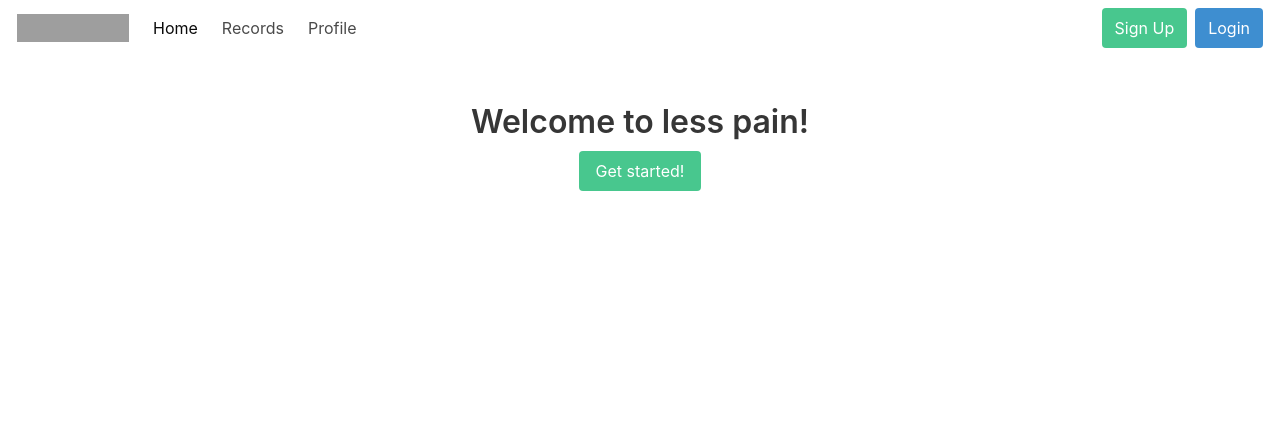
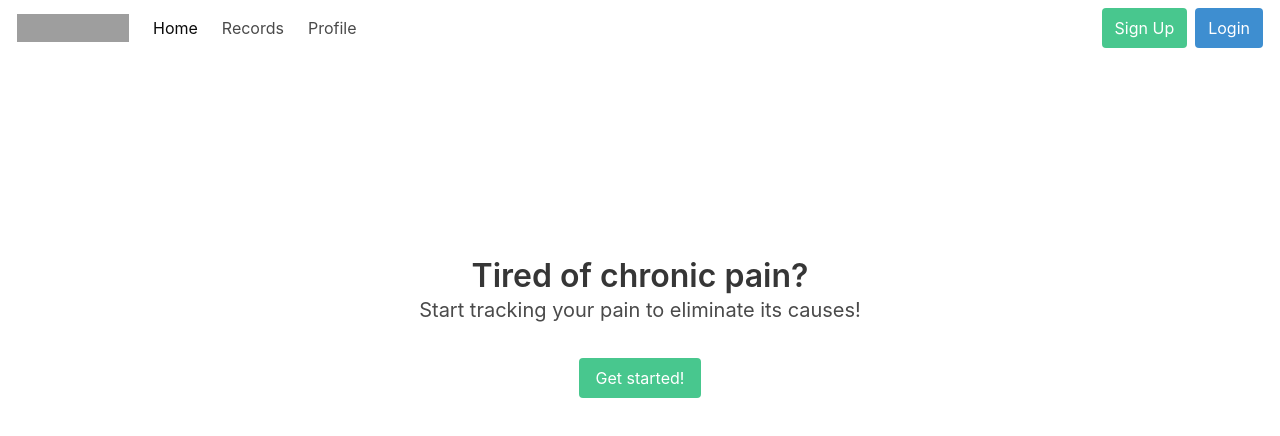
Before and after one commit to justin-cook-developer/Pain-Tracker, a React app: page / in a window 1280 px wide. Shown: the top 436 px of the page. Built offline with nearby package versions, Linux system fonts and the light colour scheme; no server answers; grey boxes are pictures that could not be loaded.

Commit message:
Spiced up the homepage, center the edit form, and fix navigation bar bug

```diff
--- a/src/components/about/About.js
+++ b/src/components/about/About.js
@@ -3,15 +3,21 @@ import { Link } from 'react-router-dom';
 
 const About = props => {
   const buttonStyles = {
-    marginTop: 7,
+    marginTop: '1%',
   };
+  const heroStyles = {
+    marginTop: '-10%',
+  }
 
   return (
-    <section className="hero">
+    <section className="hero is-fullheight" style={heroStyles}>
       <div className="hero-body">
         <div className="container has-text-centered">
-          <h1 className="title">Welcome to less pain!</h1>
+          <h1 className="title">Tired of chronic pain?</h1>
           <h2 className="subtitle">
+            Start tracking your pain to eliminate its causes!
+          </h2>
+          <p>
             <Link
               style={buttonStyles}
               className="button is-success"
@@ -19,7 +25,7 @@ const About = props => {
             >
               Get started!
             </Link>
-          </h2>
+          </p>
         </div>
       </div>
     </section>
--- a/src/components/editSingleRecord/EditSingleRecordSmart.js
+++ b/src/components/editSingleRecord/EditSingleRecordSmart.js
@@ -11,11 +11,17 @@ const makeValidDate = str => {
 };
 
 const EditRecordForm = ({ onSubmit, record, destination }) => (
-  <Form
-    initialState={record}
-    onSubmit={onSubmit}
-    cancelDestination={destination}
-  />
+  <section className='section'>
+    <div className="columns is-centered">
+      <div className="column is-half">
+        <Form
+          initialState={record}
+          onSubmit={onSubmit}
+          cancelDestination={destination}
+        />
+      </div>
+    </div>
+  </section>
 );
 
 const mapStateToProps = ({ records }, { match }) => {
--- a/src/components/header/Header.js
+++ b/src/components/header/Header.js
@@ -35,7 +35,7 @@ const Header = ({ isActive, handleClick }) => {
 
         <div className={`navbar-menu ${isActive ? 'is-active' : ''}`}>
           <div className="navbar-start" onClick={e => {
-            if (e.target.className.includes('navbar-item')) {
+            if (isActive && e.target.className.includes('navbar-item')) {
               handleClick()
             }
           }}>
```
